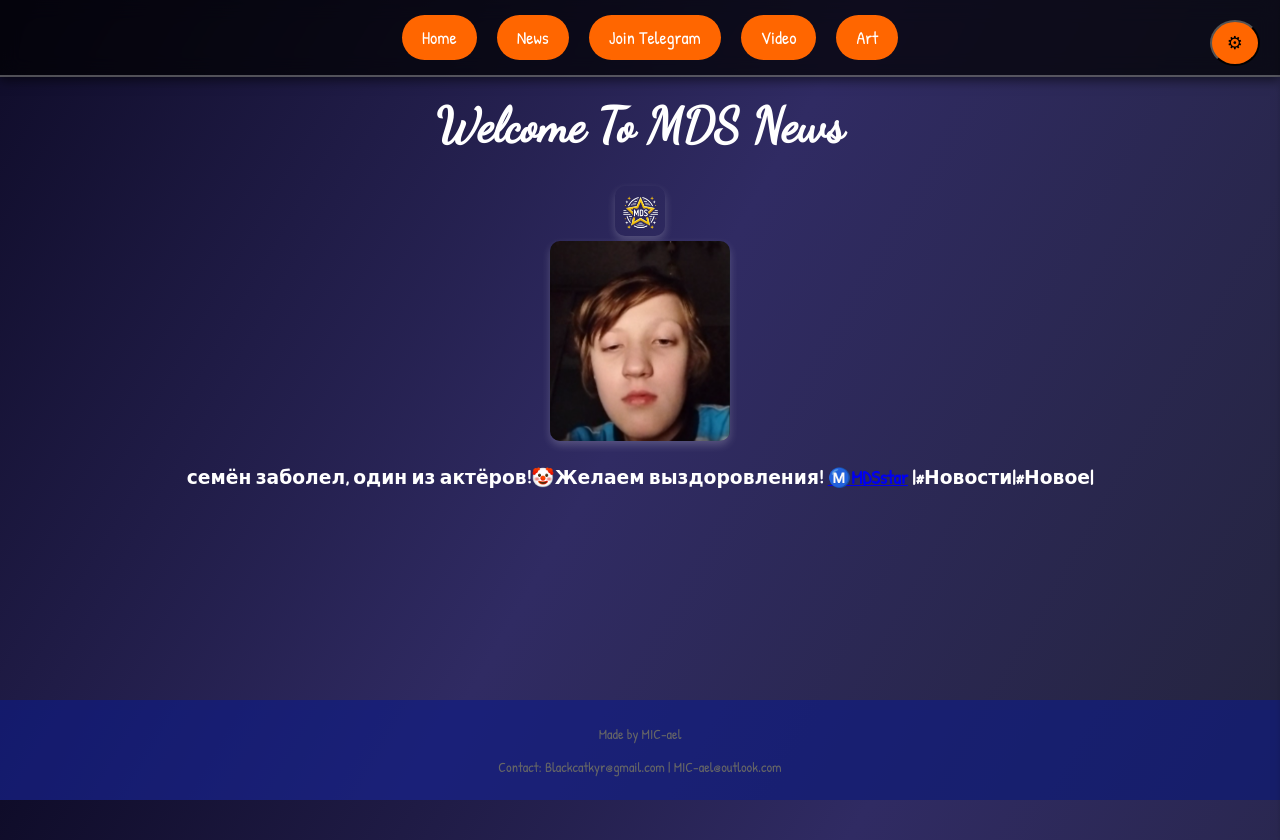
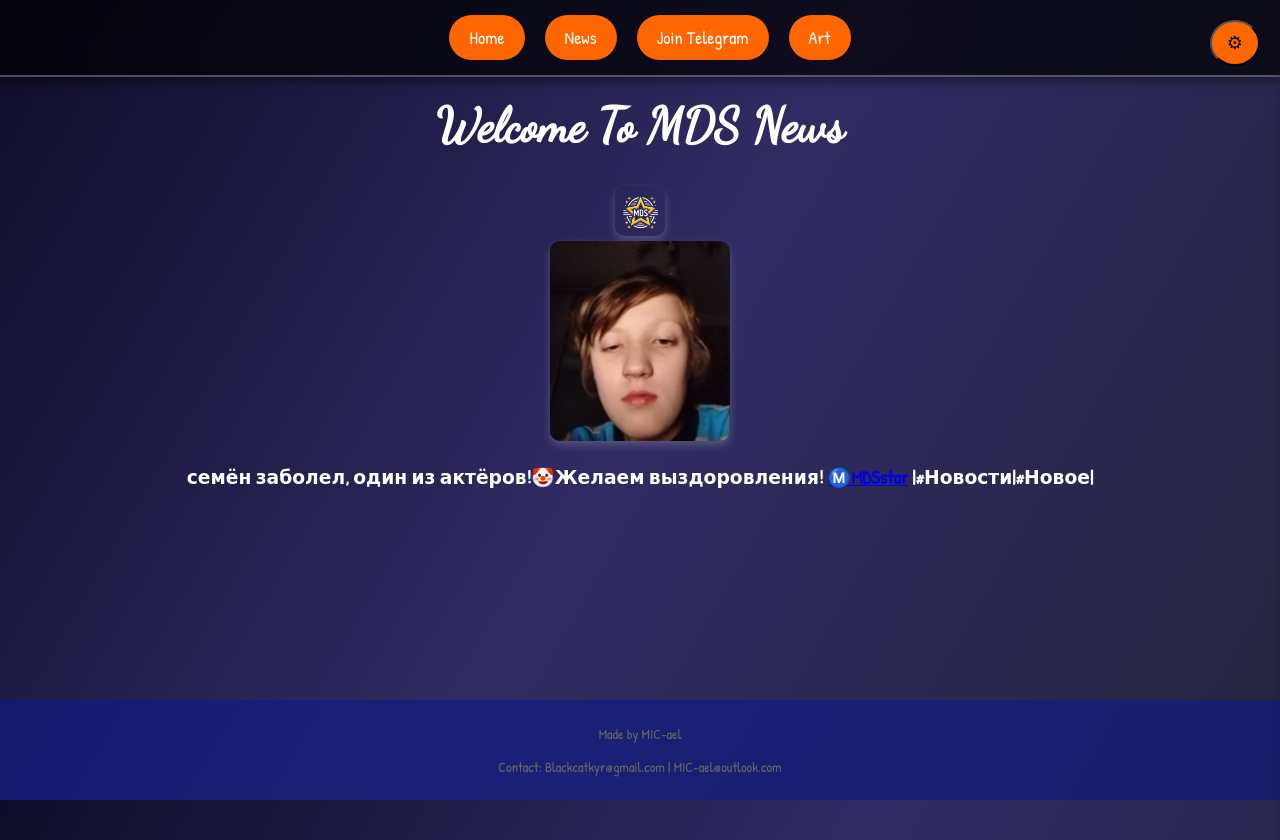
Before and after one commit to NorthCat-studio/2, a plain HTML site: page index.html in a window 1280 px wide. Shown: the top 840 px of the page. Drawn offline with Linux system fonts and the light colour scheme.

Commit message:
Update index.html

```diff
--- a/index.html
+++ b/index.html
@@ -68,7 +68,7 @@
             <a href="#" class="btn" id="news-tab">News</a>
 
             <a href="https://t.me/MDSfilmcompanitelegramchanel" target="_blank" class="btn">Join Telegram</a>
-            <a href="https://northcat-studio.github.io/3/" class="btn">Video</a>
+
             <a href="https://northcat-studio.github.io/4/" class="btn" id="home-tab">Art</a>
         </nav>
     </header>
```
